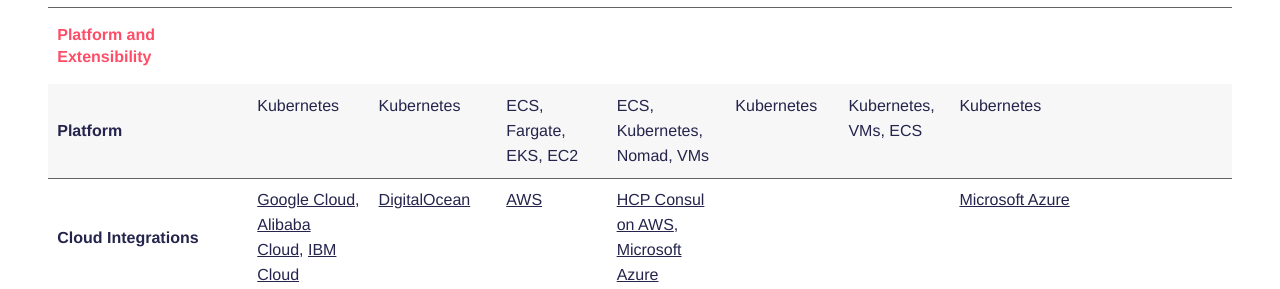
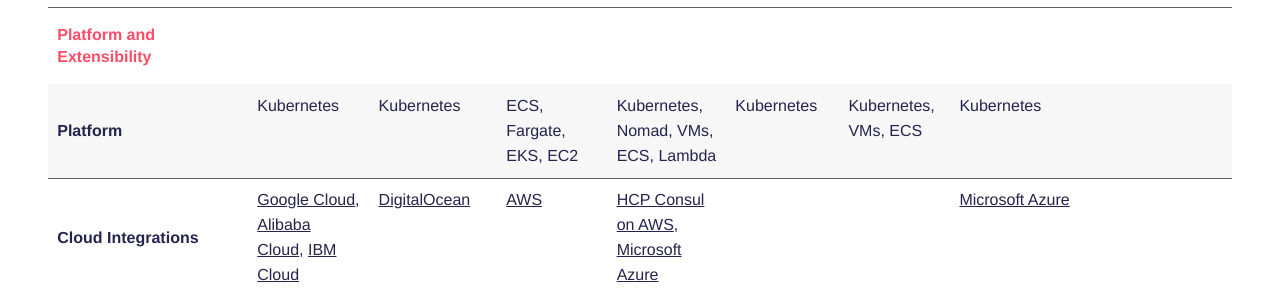
Before and after one commit to servicemesh-es/servicemesh.es, a Jekyll site: the page built from index.md, in a window 1280 px wide and 900 px high, scrolled down 7327 px. Shown: the part 163-452 px from the top of the window. Built offline with Jekyll 4.4.1, drawn with Linux system fonts in a browser that asks for light colours; some web fonts are replaced.

Commit message:
Consul: Updated version and add Lambda

```diff
--- a/_includes/comparison.html
+++ b/_includes/comparison.html
@@ -200,7 +200,7 @@
         <td>Kubernetes</td>
         <td>Kubernetes</td>
         <td>ECS, Fargate, EKS, EC2</td>
-        <td>ECS, Kubernetes, Nomad, VMs</td>
+        <td>Kubernetes, Nomad, VMs, ECS, Lambda</td>
         <td>Kubernetes</td>
         <td>Kubernetes, VMs, ECS</td>
         <td>Kubernetes</td>
```
Also changed, not shown: other parts of _includes/comparison.html (+1 -1 lines).
